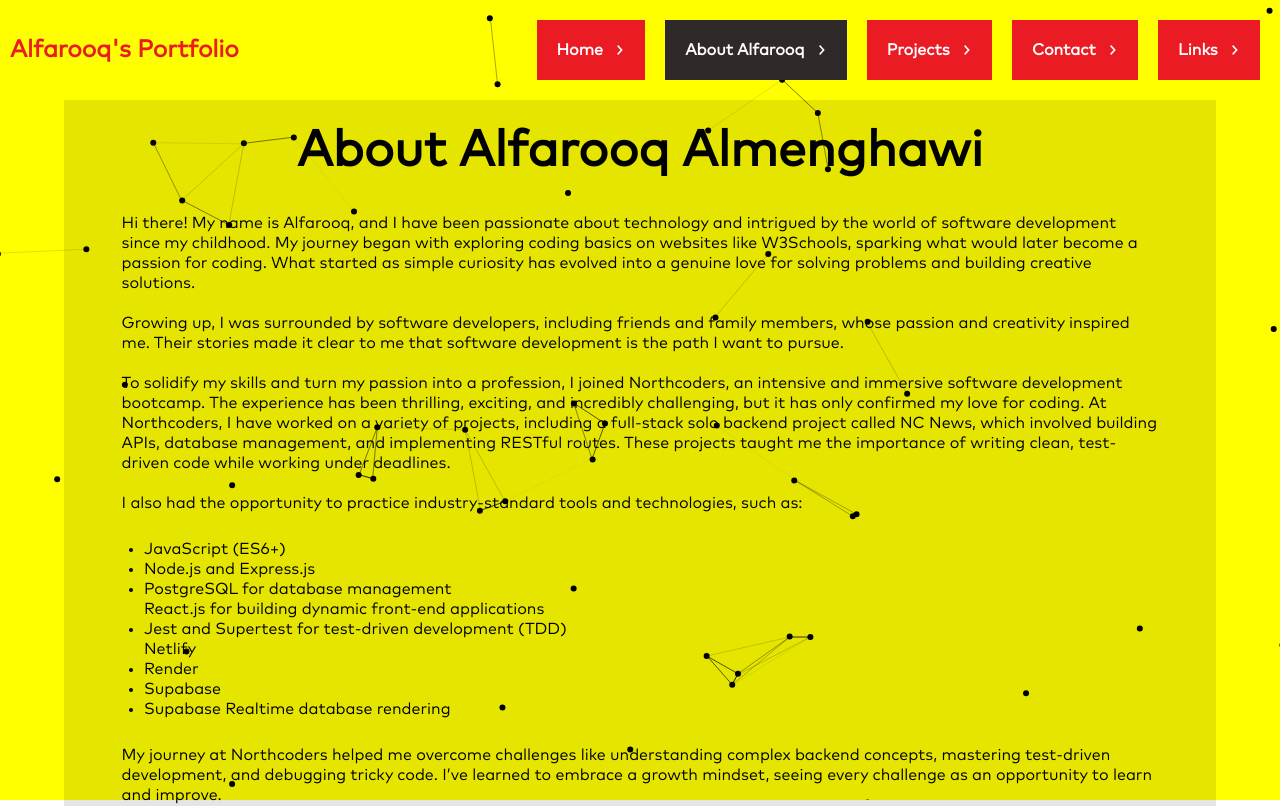
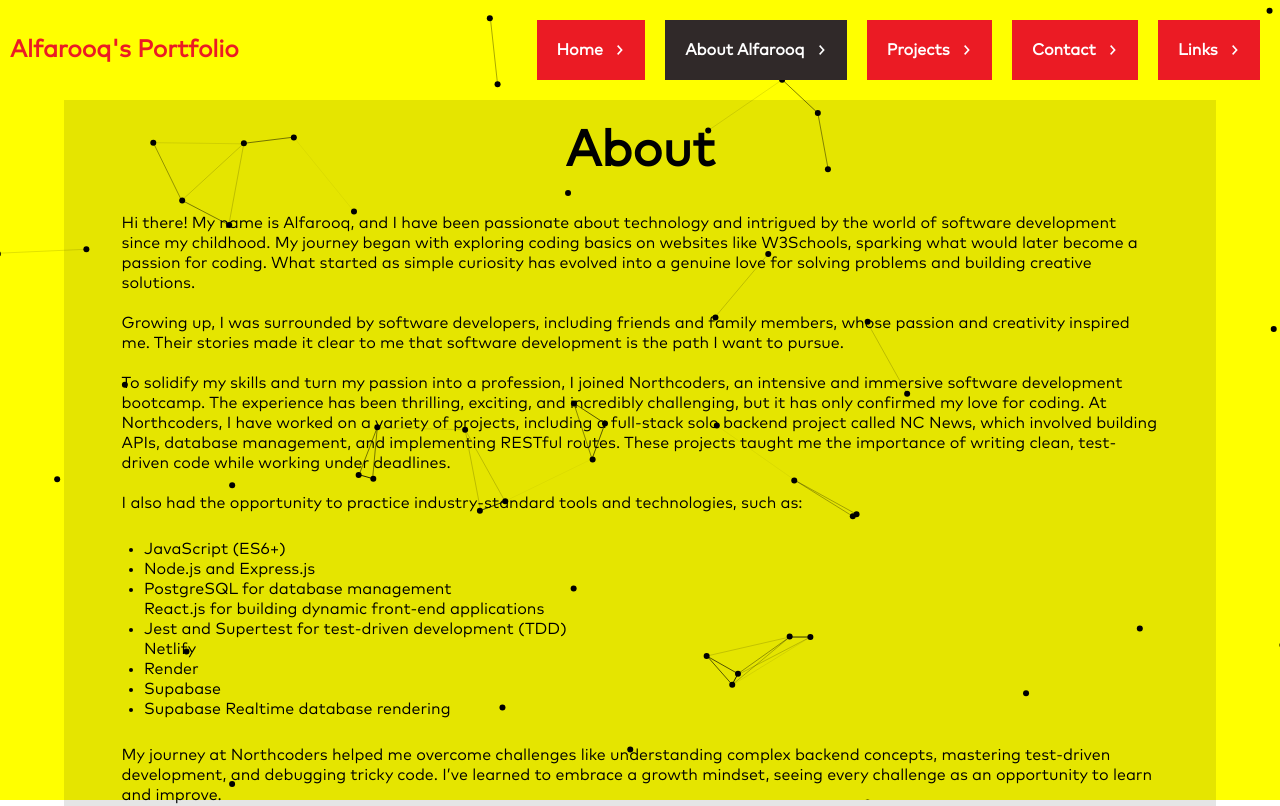
Before and after one commit to AlfarooqAlmenghawi/Alfarooq-Portfolio, a React (Vite) app: page /about-alfarooq in a window 1280 px wide. Shown: the top 806 px of the page. Built offline with nearby package versions, Linux system fonts and the light colour scheme.

Commit message:
Edit title

```diff
--- a/src/components/AboutAlfarooq/AboutAlfarooq.jsx
+++ b/src/components/AboutAlfarooq/AboutAlfarooq.jsx
@@ -35,7 +35,7 @@ const AboutAlfarooq = () => {
     <main className="about-page-content">
       <div id="particles-js-about" className="background"></div>
       <section>
-        <h1 className="about-section-title">About Alfarooq Almenghawi</h1>
+        <h1 className="about-section-title">About</h1>
         <summary>
           <p className="about-paragraph">
             Hi there! My name is Alfarooq, and I have been passionate about
```
